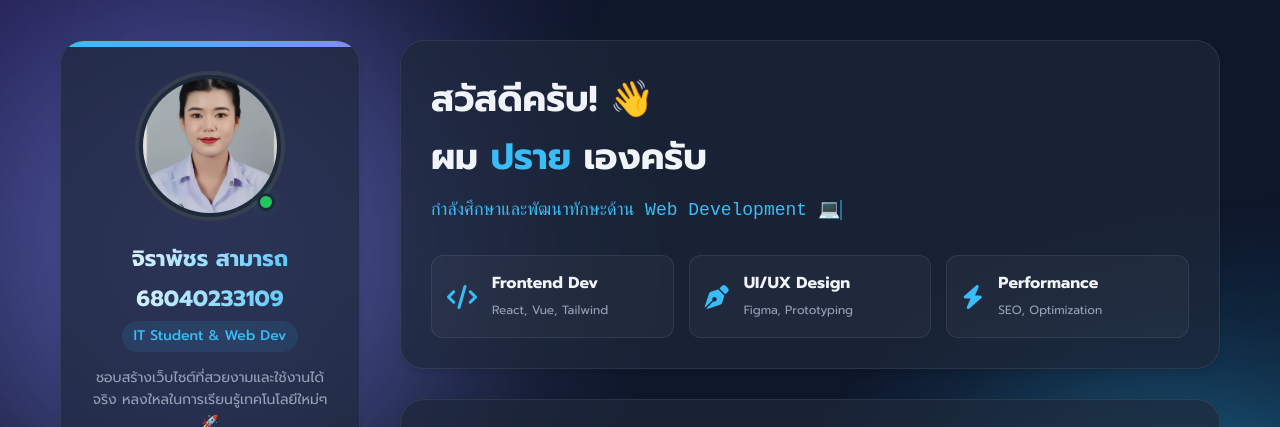
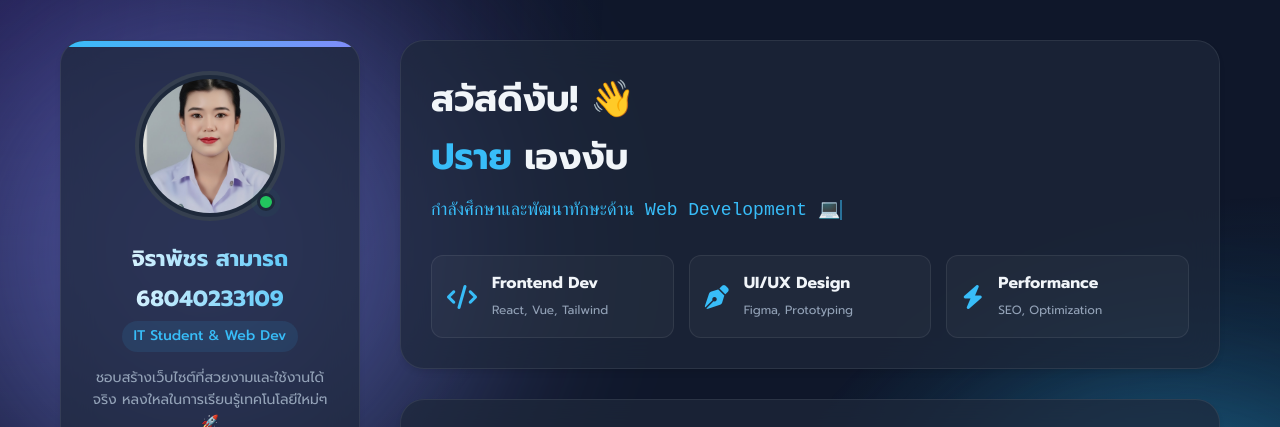
Before and after one commit to 68040233109-netizen/68040233109-netizen.github.io, a plain HTML site: page index.html in a window 1280 px wide. Shown: the top 427 px of the page. Drawn offline with Linux system fonts and the light colour scheme.

Commit message:
Update index.html

```diff
--- a/index.html
+++ b/index.html
@@ -522,7 +522,7 @@
 
         <main class="main-content">
             <div class="glass-card">
-                <div class="greeting">สวัสดีครับ! 👋<br>ผม <span style="color: var(--accent-primary);">ปราย</span> เองครับ</div>
+                <div class="greeting">สวัสดีงับ! 👋<br><span style="color: var(--accent-primary);">ปราย</span> เองงับ</div>
                 <div class="typing-container">
                     <span id="typing-text"></span><span class="typing-cursor"></span>
                 </div>
```
